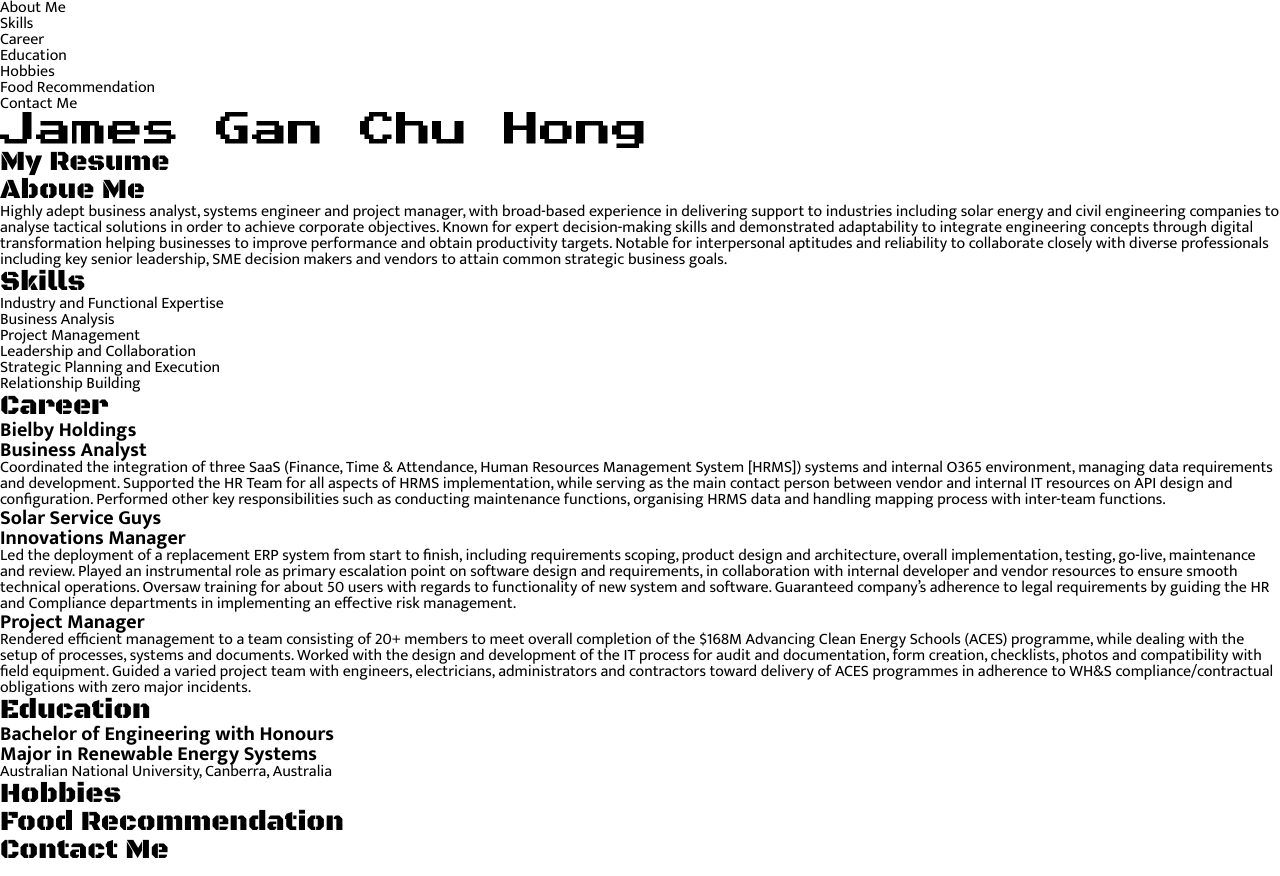
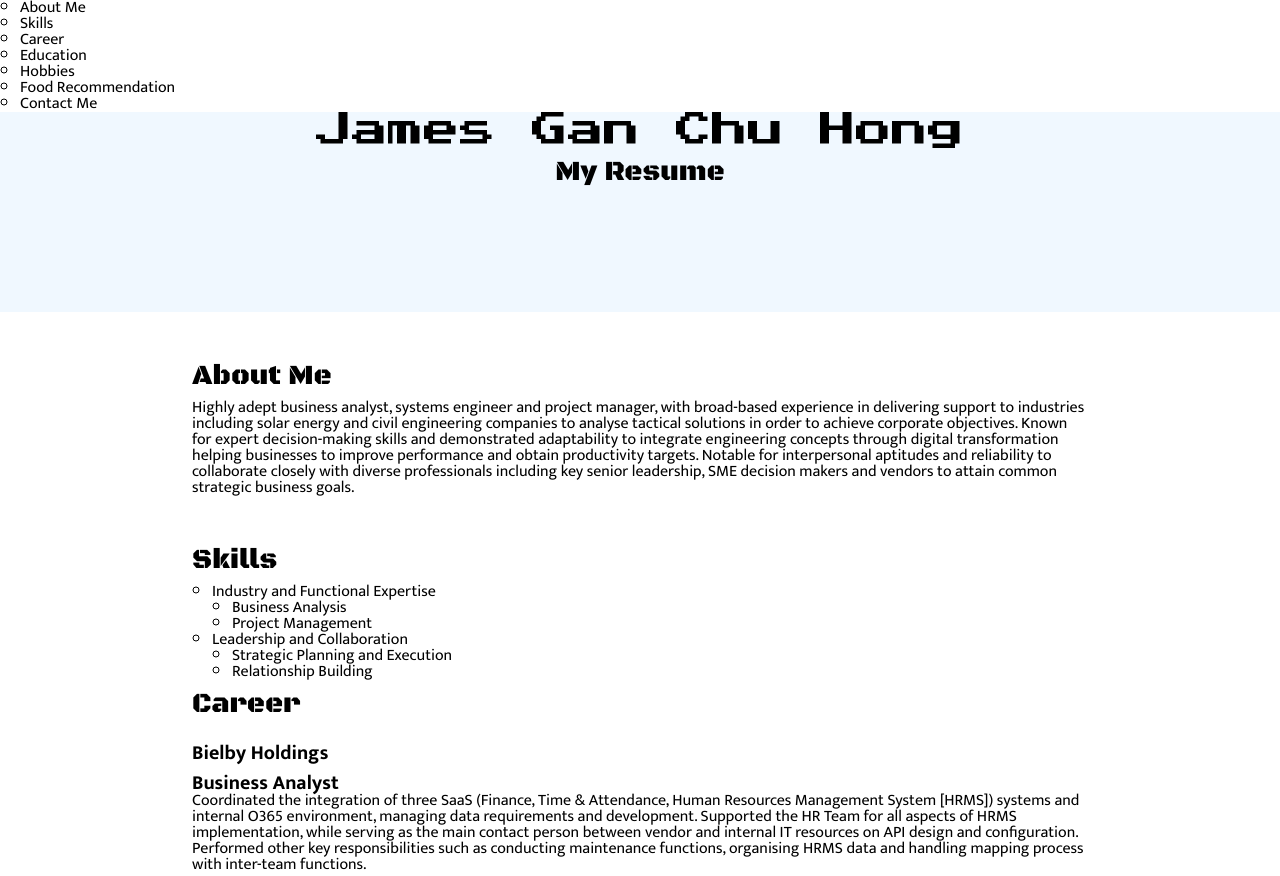
Before and after one commit to Asagohano/codecademy_projects, a plain HTML site: page Portfolio Project/main.html in a window 1280 px wide. Shown: the top 876 px of the page. Drawn offline with Linux system fonts and the light colour scheme.

Commit message:
Typo Fix to Portfolio Project

```diff
--- a/Portfolio Project/main.html
+++ b/Portfolio Project/main.html
@@ -33,7 +33,7 @@
 
     <main>
         <section>
-            <h2>Aboue Me</h2>
+            <h2>About Me</h2>
             <p>Highly adept business analyst, systems engineer and project manager, with broad-based experience in delivering support to industries including solar energy and civil engineering companies to analyse tactical solutions in order to achieve corporate objectives. Known for expert decision-making skills and demonstrated adaptability to integrate engineering concepts through digital transformation helping businesses to improve performance and obtain productivity targets. Notable for interpersonal aptitudes and reliability to collaborate closely with diverse professionals including key senior leadership, SME decision makers and vendors to attain common strategic business goals.</p>
         </section>
 
@@ -63,22 +63,22 @@
 
             <div>
                 <h2>Career</h2>
-                <div>
+                <div class="company">
                     <h3>Bielby Holdings</h3>
-                    <div>
+                    <div class="job">
                         <h4>Business Analyst</h4>
                         <p>Coordinated the integration of three SaaS (Finance, Time & Attendance, Human Resources Management System [HRMS]) systems and internal O365 environment, managing data requirements and development. Supported the HR Team for all aspects of HRMS implementation, while serving as the main contact person between vendor and internal IT resources on API design and configuration. Performed other key responsibilities such as conducting maintenance functions, organising HRMS data and handling mapping process with inter-team functions.</p>
                     </div>
                 </div>
 
-                <div>
+                <div class="company">
                     <h3>Solar Service Guys</h3>
-                    <div>
+                    <div class="job">
                         <h4>Innovations Manager</h4>
                         <p>Led the deployment of a replacement ERP system from start to finish, including requirements scoping, product design and architecture, overall implementation, testing, go-live, maintenance and review. Played an instrumental role as primary escalation point on software design and requirements, in collaboration with internal developer and vendor resources to ensure smooth technical operations. Oversaw training for about 50 users with regards to functionality of new system and software. Guaranteed company’s adherence to legal requirements by guiding the HR and Compliance departments in implementing an effective risk management.</p>
                     </div>
 
-                    <div>
+                    <div class="job">
                         <h4>Project Manager</h4>
                         <p>Rendered efficient management to a team consisting of 20+ members to meet overall completion of the $168M Advancing Clean Energy Schools (ACES) programme, while dealing with the setup of processes, systems and documents. Worked with the design and development of the IT process for audit and documentation, form creation, checklists, photos and compatibility with field equipment. Guided a varied project team with engineers, electricians, administrators and contractors toward delivery of ACES programmes in adherence to WH&S compliance/contractual obligations with zero major incidents.</p>
                     </div>
--- a/Portfolio Project/resources/main.css
+++ b/Portfolio Project/resources/main.css
@@ -6,6 +6,7 @@ h1 {
 h2 {
     font-family: 'Black Ops One', Arial, Helvetica, sans-serif;
     font-size: 28px;
+    margin: 10px 0px;
 }
 
 h3, h4 {
@@ -19,3 +20,34 @@ p, ul, li{
     font-weight: 400;
     font-size: 16px;
 }
+
+section {
+    margin-top: 50px;
+}
+
+.company {
+    margin-top: 25px;
+    margin-bottom: 25px;
+}
+
+.job {
+    margin-top: 10px;
+    margin-bottom: 10px;
+}
+
+header {
+    width: 100%;
+    height: 200px;
+    background-color: aliceblue;
+    text-align: center;
+}
+
+main {
+    margin-left: 15%;
+    margin-right: 15%;
+}
+
+ul {
+    list-style-type: circle;
+    margin-left: 20px;
+}
```
